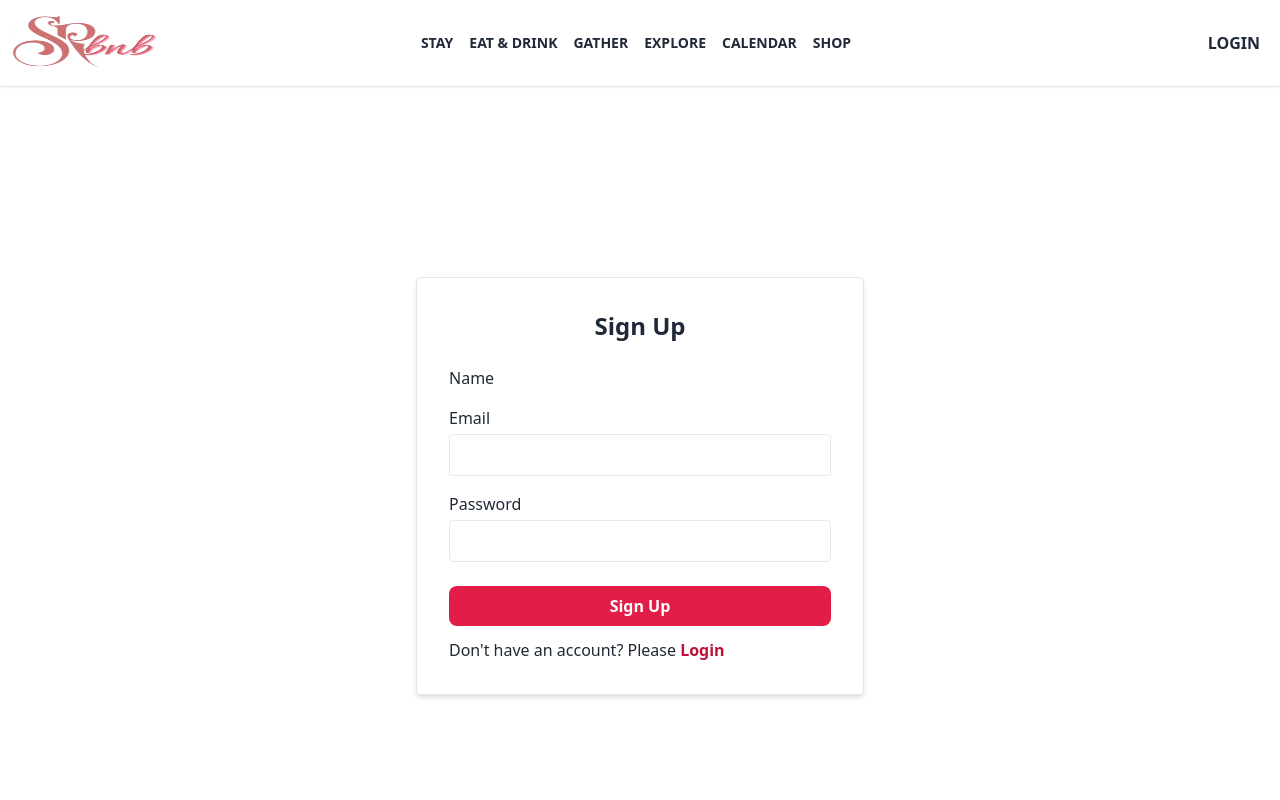
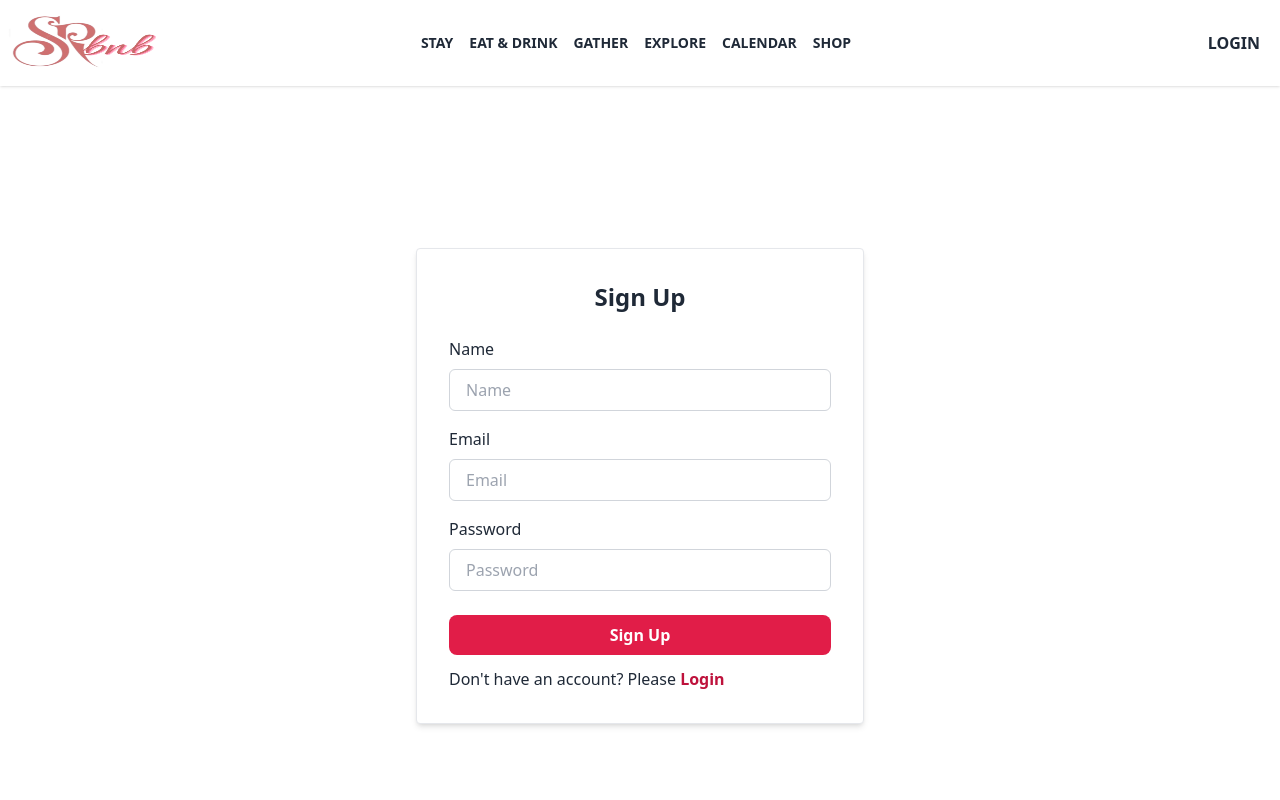
Before and after one commit to rafia02/SRbnb-hotel-booking-client, a React (Vite) app: page /signup in a window 1280 px wide. Shown: the top 800 px of the page. Built offline with nearby package versions, Linux system fonts and the light colour scheme; no server answers.

Commit message:
login functionality

```diff
--- a/package.json
+++ b/package.json
@@ -18,6 +18,7 @@
     "react-datepicker": "^4.15.0",
     "react-dom": "^18.2.0",
     "react-hook-form": "^7.45.1",
+    "react-hot-toast": "^2.4.1",
     "react-icons": "^4.10.1",
     "react-multi-carousel": "^2.8.4",
     "react-query": "^3.39.3",
--- a/src/App.jsx
+++ b/src/App.jsx
@@ -2,6 +2,7 @@
 
 import { RouterProvider } from 'react-router-dom'
 import { router } from './Router/Router'
+import toast, { Toaster } from 'react-hot-toast';
 
 
 function App() {
@@ -10,6 +11,7 @@ function App() {
   return (
     <div>
       <RouterProvider router={router}></RouterProvider>
+      <Toaster />
     </div>
   )
 }
--- a/src/Components/Shared/Login.jsx
+++ b/src/Components/Shared/Login.jsx
@@ -1,23 +1,53 @@
-import React from 'react';
+import React, { useContext, useState } from 'react';
 import { Link } from 'react-router-dom';
+import { useForm } from "react-hook-form";
+import { context } from '../../Context/AuthContex';
+import toast from 'react-hot-toast';
+
 
 const Login = () => {
+    const {login } = useContext(context)
+    const [err, setErr] = useState("")
+    const { register, handleSubmit, watch, formState: { errors } } = useForm();
+
+    const handleLogin = (data)=>{
+      login(data.email, data.password)
+      .then(res => {
+        console.log(res.user)
+        setErr("")
+        toast.success('Sucessfuly log in')
+      })
+      .catch(e =>{
+        setErr(e.message)
+        console.error(e)})
+    }
+
     return (
         <div className="min-h-screen flex items-center justify-center ">
             <div className="bg-white p-8 border rounded shadow-md max-w-md w-full">
                 <h2 className="text-2xl text-center font-semibold mb-4">Login</h2>
-                <form>
+                <form onSubmit={handleSubmit(handleLogin)}>
                     <div className="mb-4">
                         <label htmlFor="email" className="block text-gray-700">Email</label>
-                        <input type="email" id="email" className="mt-1 px-4 py-2 border border-gray-300 rounded-md w-full" />
+                        <input type="text"
+                         {...register("email",
+                          { required: "Email Address is required" })}
+                          className="mt-1 px-4 py-2 border border-gray-300 rounded-md w-full" />
+                    {errors.email && <p className='text-red-600' role="alert">{errors.email?.message}</p>}
                     </div>
+
+
                     <div className="mb-4">
                         <label htmlFor="password" className="block text-gray-700">Password</label>
-                        <input type="password" id="password" className="mt-1 px-4 py-2 border border-gray-300 rounded-md w-full" />
+                         <input type="password"
+                         {...register("password")}
+                         className="mt-1 px-4 py-2 border border-gray-300 rounded-md w-full" />
+                    {err && <p className='text-red-600' role="alert">{err}</p>}
                     </div>
-                    <div className='text-center w-full bg-rose-600 rounded-lg  hover:bg-rose-700 duration-500'>
-                        <button type="submit" className=" text-white font-bold px-4 py-2 ">Login</button>
-                    </div>
+
+
+                    <input type="submit" value="Log in" className=' text-white font-bold px-4 py-2 text-center w-full mb-3 bg-rose-600 rounded-lg  hover:bg-rose-700 duration-500'/>
+
                 </form>
                 <div className='text-center mt-5 mb-3 w-full rounded-lg  hover:text-white outline bg-white hover:bg-rose-600 duration-500 '>
                     <button type="submit" className=" font-bold px-4 py-2 ">Continue with google</button>
--- a/src/Components/Shared/SignUp.jsx
+++ b/src/Components/Shared/SignUp.jsx
@@ -1,35 +1,89 @@
-import React from 'react';
+import React, { useContext } from 'react';
 import { Link } from 'react-router-dom';
 import { useForm } from "react-hook-form";
+import { context } from '../../Context/AuthContex';
+import toast from 'react-hot-toast';
 
 const SignUp = () => {
-    const { register, handleSubmit } = useForm();
-    const onSubmit = data => console.log(data);
-    // onSubmit={handleSubmit(onSubmit)
+    const { signup } = useContext(context)
+    const { register, handleSubmit, errors } = useForm();
+
+    const handleSignup = (data) => {
+
+        console.log('Form submitted:', data);
+
+        signup(data.email, data.password)
+        .then(res => {
+            console.log(res.user)
+            toast.success("Successly sign up")
+            profileupdate({displayName: data.name})
+            .then(()=>{})
+            .catch(e => console.error(e))
+
+        })
+        .catch(e => console.error(e))
+
+    };
+
+
     return (
         <div className="min-h-screen flex items-center justify-center ">
             <div className="bg-white p-8 border rounded shadow-md max-w-md w-full">
                 <h2 className="text-2xl text-center font-bold mb-6">Sign Up</h2>
-                <form>
+
+                <form onSubmit={handleSubmit(handleSignup)}>
+
                     <div className="mb-4">
                         <label htmlFor="name" className="block font-medium mb-1">Name</label>
-                        {/* <input  {...register("firstName", { required: true })}
-                            aria-invalid={errors.firstName ? "true" : "false"} type="text" id="name" className="border rounded py-2 px-3 w-full" />
-                        {...register("firstName", { required: true })} */}
-                        {/* {errors.firstName?.type === 'required' && <p role="alert">First name is required</p>} */}
+                        <input
+                            type="text"
+                            name="name"
+                            placeholder="Name"
+                            {...register("name", {required: true})}
+                            className="mt-1 px-4 py-2 border border-gray-300 rounded-md w-full"
+                        />
                     </div>
+
                     <div className="mb-4">
                         <label htmlFor="email" className="block font-medium mb-1">Email</label>
-                        <input {...register("gender")} type="email" id="email" className="border rounded py-2 px-3 w-full" />
+                        <input
+                            type="email"
+                            name="email"
+                            placeholder="Email"
+                            {...register("email", {
+                                required: 'email must be requred'
+                            })}
+                            className="mt-1 px-4 py-2 border border-gray-300 rounded-md w-full"
+                        />
+                        {/* {errors.email && <p classemail='text-red-600'>{errors.name?.message}</p>} */}
                     </div>
+
+
                     <div className="mb-6">
                         <label htmlFor="password" className="block font-medium mb-1">Password</label>
-                        <input {...register("gender")} type="password" id="password" className="border rounded py-2 px-3 w-full" />
+                        <input
+                            type="password"
+                            name="password"
+                            placeholder="Password"
+                            {...register("password", { required: true,
+                                minLength: {value: 6, message: 'you have must 6 characte'},
+                                pattern: {value: /^(?=.*[a-z])(?=.*[A-Z])(?=.*\d)(?=.*[@$!%*?&])[A-Za-z\d@$!%*?&]/, message: 'password must be stong'}
+                            })}
+                            className="mt-1 px-4 py-2 border border-gray-300 rounded-md w-full"
+                        />
+                          {/* {errors.password && <p className='text-red-600'>{errors.password?.message}</p>} */}
+
                     </div>
-                    <div className='text-center w-full mb-3 bg-rose-600 rounded-lg  hover:bg-rose-700 duration-500'>
+
+                    <input type="submit" value="Sign Up" className=' text-white font-bold px-4 py-2 text-center w-full mb-3 bg-rose-600 rounded-lg  hover:bg-rose-700 duration-500'/>
+
+                    {/* <div className='text-center w-full mb-3 bg-rose-600 rounded-lg  hover:bg-rose-700 duration-500'>
                         <button type="submit" className=" text-white font-bold px-4 py-2 ">Sign Up</button>
-                    </div>
+                    </div> */}
+
                 </form>
+
+
                 <p>Don't have an account? Please <Link to="/login" className='text-rose-700 font-bold '>Login</Link></p>
             </div>
         </div>
@@ -37,3 +91,46 @@ const SignUp = () => {
 };
 
 export default SignUp;
+
+
+
+
+
+
+{/* <form onSubmit={handleSubmit(onSubmit)}>
+
+<div className="mb-4">
+    <label htmlFor="name" className="block font-medium mb-1">Name</label>
+    <input
+        type="text"
+        name="name"
+        placeholder="Name"
+        ref={register({ required: true })} />
+    {errors.name && <span>This field is required</span>}
+
+</div>
+
+<div className="mb-4">
+    <label htmlFor="email" className="block font-medium mb-1">Email</label>
+    <input
+        type="email"
+        name="email"
+        placeholder="Email"
+        ref={register({ required: true, pattern: /^\S+@\S+$/i })} />
+    {errors.email && <span>Please enter a valid email address</span>}
+</div>
+
+<div className="mb-6">
+    <label htmlFor="password" className="block font-medium mb-1">Password</label>
+    <input
+        type="password"
+        name="password"
+        placeholder="Password"
+        ref={register({ required: true, minLength: 6 })}
+    />
+    {errors.password && <span>Password must be at least 6 characters</span>}
+</div>
+<div className='text-center w-full mb-3 bg-rose-600 rounded-lg  hover:bg-rose-700 duration-500'>
+    <button type="submit" className=" text-white font-bold px-4 py-2 ">Sign Up</button>
+</div>
+</form> */}
--- a/src/Context/AuthContex.jsx
+++ b/src/Context/AuthContex.jsx
@@ -1,25 +1,61 @@
 import React, { createContext, useEffect, useState } from 'react';
 import { useQuery } from 'react-query';
+import { createUserWithEmailAndPassword, getAuth, onAuthStateChanged, signInWithEmailAndPassword, signOut, updateProfile } from 'firebase/auth'
+import app from '../Firebase/firebase.init';
 
 
 export const context = createContext()
+const auth = getAuth(app)
 
 
 const AuthContex = ({ children }) => {
     const [hotel, setHotel] = useState([])
+    const [user, setUser] = useState(null)
+    const [loading, setLoadign] = useState(true)
 
-    // console.log(hotel)
 
-   useEffect((id= "National parks")=>{
-    fetch(`http://localhost:5000/hotels/${id}`)
-    .then(res => res.json())
-    .then(data => setHotel(data))
-    .catch(e => console.error(e))
-   }, [])
+    useEffect((id = "National parks") => {
+        fetch(`http://localhost:5000/hotels/${id}`)
+            .then(res => res.json())
+            .then(data => setHotel(data))
+            .catch(e => console.error(e))
+    }, [])
+
+
+    const signup = (email, password) => {
+        setLoadign(true)
+        return createUserWithEmailAndPassword(auth, email, password)
+    }
+
+    const login = (email, password) => {
+        setLoadign(true)
+        return signInWithEmailAndPassword(auth, email, password)
+
+    }
+
+
+    const profileupdate =(profile)=>{
+        return updateProfile(auth.currentUser, profile)
+    }
+
+
+    const logout =()=>{
+        signOut(auth)
+    }
+
+    useEffect(() => {
+        const unsubscrib = onAuthStateChanged(auth, (currentUser) => {
+            setUser(currentUser)
+            setLoadign(false)
+
+        })
+        return () => unsubscrib()
+    }, [])
 
 
 
-    const authInfo = {setHotel, hotel}
+
+    const authInfo = {user, logout, setHotel, hotel, signup, login, profileupdate  }
 
     return (
         <div>
--- /dev/null
+++ b/src/Firebase/firebase.init.jsx
@@ -0,0 +1,15 @@
+
+import { initializeApp } from "firebase/app";
+
+const firebaseConfig = {
+  apiKey: "AIzaSyDaENwixcgJcItwX-JgGerKNRP0DzsuaKE",
+  authDomain: "srbnb-hotel-booking.firebaseapp.com" ,
+  projectId: "srbnb-hotel-booking" ,
+  storageBucket: "srbnb-hotel-booking.appspot.com" ,
+  messagingSenderId: "527530646792" ,
+  appId: "1:527530646792:web:1e9ae7e85e3085af2ce0bd" ,
+};
+
+
+const app = initializeApp(firebaseConfig);
+export default app
```
Also changed, not shown: src/Components/Home/Home/Home.jsx (+7 -1 lines), src/Components/Shared/GoogleMap.jsx (+11 -3 lines), src/Components/Shared/Navber.jsx (+23 -2 lines), 2 other files (tests, documents, lock files or other folders).
